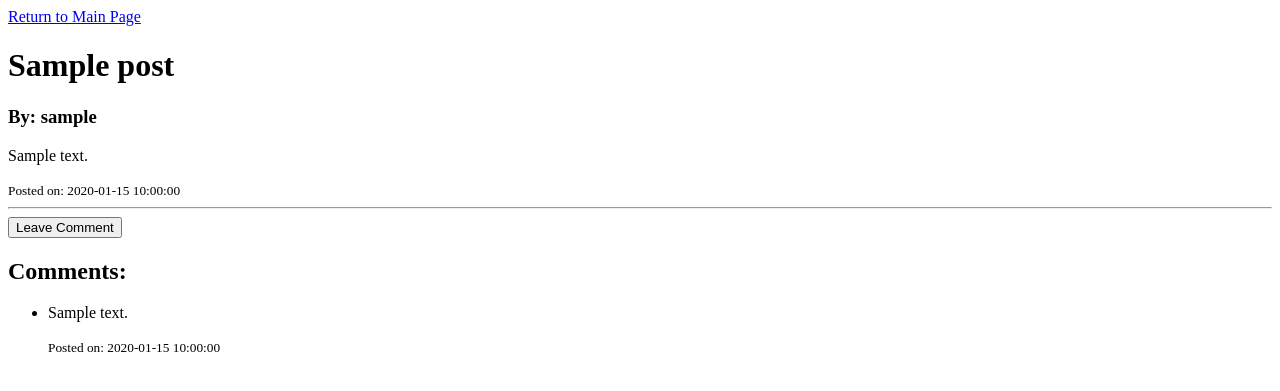
After one commit to sstafford4/CSE108---Final-Project, a Flask app: page /view_post/1 in a window 1280 px wide. The commit adds this page. Shown: the top 391 px of the page. Run offline with Flask 3, Linux system fonts and the light colour scheme; tables that the repository leaves empty hold one stand-in row (values such as "Sample post").

Commit message:
Commenting system completed.

```diff
--- a/back-end/main.py
+++ b/back-end/main.py
@@ -1,4 +1,4 @@
-from flask import render_template, request, url_for, redirect, flash, session, Flask
+from flask import render_template, request, url_for, redirect, flash, session, Flask, jsonify
 from flask_sqlalchemy import SQLAlchemy
 # from config import app, db
 # from models import User, Topic, Posts
@@ -111,6 +111,32 @@ class Posts(db.Model):
             'updated_at': self.updated_at.isoformat()
         }
 
+class Comments(db.Model):
+    id = db.Column(db.Integer, primary_key=True)
+    post_id = db.Column(db.Integer, db.ForeignKey('posts.id'), nullable=False, index=True)
+    user_id = db.Column(db.Integer, db.ForeignKey('user.id'), nullable=False, index=True)
+    content = db.Column(db.Text, nullable=False)
+    created_at = db.Column(db.DateTime, default=datetime.now)
+
+    # Relationships
+    user = db.relationship('User', backref=db.backref('comments', lazy='dynamic'))
+    post = db.relationship('Posts', backref=db.backref('comments', lazy='dynamic'))
+
+    def __init__(self, post_id, user_id, content):
+        self.post_id = post_id
+        self.user_id = user_id
+        self.content = content
+
+    def to_json(self):
+        return {
+            'id': self.id,
+            'post_id': self.post_id,
+            'user_id': self.user_id,
+            'content': self.content,
+            'created_at': self.created_at.isoformat()
+        }
+
+
 app.secret_key = 'your_secret_key_here'  # Change this to a secure random key
 
 
@@ -127,41 +153,6 @@ def logout():
     # Redirect to the login page
     return redirect(url_for('login'))  # Assuming 'login' is the name of the login route
 
-# @app.route('/main_page')
-# def main_page():
-#     # Ensure the user is logged in, and retrieve the username from session
-#     if 'logged_in' in session:
-#         user_id = session['user_id']
-#         username = session.get('username')  # Retrieve the username from session
-#
-#         all_topics = Topic.query.all()
-#         relevant_posts = Posts.query.all()
-#
-#         return render_template('main_page.html', all_topics=all_topics, posts=relevant_posts, username=username)
-#     else:
-#         flash("You need to log in first.")
-#         return redirect(url_for('login'))
-# @app.route('/main_page')
-# def main_page():
-#     # Ensure the user is logged in, and retrieve the username from session
-#     if 'logged_in' in session:
-#         user_id = session['user_id']
-#         username = session.get('username')  # Retrieve the username from session
-#
-#         # Get the user object from the database
-#         user = User.query.get(user_id)
-#
-#         # Get the topics the user is following
-#         followed_topics = user.followed_topics
-#         all_topics = Topic.query.all()
-#
-#         # Get the posts for the topics the user is following
-#         relevant_posts = Posts.query.filter(Posts.topic_id.in_([topic.id for topic in followed_topics])).all()
-#
-#         return render_template('main_page.html', all_topics=all_topics, followed_topics=followed_topics, posts=relevant_posts, username=username)
-#     else:
-#         flash("You need to log in first.")
-#         return redirect(url_for('login'))
 @app.route('/main_page')
 def main_page():
     # Ensure the user is logged in, and retrieve the username from session
@@ -336,41 +327,6 @@ def unfollow_topic(topic_id):
         flash("You need to log in first.")
         return redirect(url_for('login'))
 
-# @app.route('/search_posts', methods=['GET'])
-# def search_posts():
-#     user_id = session['user_id']
-#     username = session['username']
-#     query = request.args.get('query', '').strip()  # Get the search query from the URL parameters
-#
-#     if not query:
-#         flash("Please enter a search query.")
-#         return redirect(url_for('main_page'))
-#
-#     # Perform the search: find posts by topic name or user username
-#     posts_by_topic = Posts.query.join(Topic).filter(Topic.name.ilike(f"%{query}%")).all()
-#     posts_by_user = Posts.query.join(User).filter(User.username.ilike(f"%{query}%")).all()
-#
-#     # Combine results and remove duplicates
-#     search_results = list({post.id: post for post in posts_by_topic + posts_by_user}.values())
-#
-#     # Get the user object from the database
-#     user = User.query.get(user_id)
-#
-#     # Get the topics the user is following
-#     followed_topics = user.followed_topics
-#     all_topics = Topic.query.all()
-#
-#     # Get the posts for the topics the user is following
-#     relevant_posts = Posts.query.filter(Posts.topic_id.in_([topic.id for topic in followed_topics])).all()
-#
-#     # Get a list of topic IDs that the user is following
-#     followed_topic_ids = [topic.id for topic in followed_topics]
-#
-#     return render_template('main_page.html', search_results=search_results, query=query,all_topics=all_topics,
-#                                followed_topic_ids=followed_topic_ids,
-#                                posts=relevant_posts,
-#                                username=username)
-
 @app.route('/search_posts', methods=['GET'])
 def search_posts():
     user_id = session.get('user_id')
@@ -411,6 +367,80 @@ def search_posts():
                                    username=username)
 
 
+@app.route('/submit_comment', methods=['POST'])
+def submit_comment():
+    user_id = session.get('user_id')
+    username = session.get('username')
+
+    # Get data from form
+    post_id = request.form.get('post_id')
+    content = request.form.get('content')
+
+    # Ensure user is logged in
+    if not user_id:
+        flash("You must be logged in to submit a comment.")
+        return redirect(url_for('login'))
+
+    user = User.query.get(user_id)
+
+    # Validate required fields
+    if not post_id or not content.strip():
+        flash("Comment content cannot be empty.")
+        return redirect(url_for('view_post', post_id=post_id))
+
+    # Create a new comment instance
+    comment = Comments(post_id=post_id, user_id=user_id, content=content)
+    try:
+        db.session.add(comment)
+        db.session.commit()
+        flash("Comment submitted successfully!")
+
+        # Redirect back to the post page to reload with the new comment
+        return redirect(url_for('view_post', post_id=post_id))
+
+    except Exception as e:
+        db.session.rollback()
+        flash(f"An error occurred: {str(e)}")
+        return redirect(url_for('view_post', post_id=post_id))
+
+
+@app.route('/view_post/<int:post_id>', methods=['GET', 'POST'])
+def view_post(post_id):
+    user_id = session.get('user_id')
+    username = session.get('username')
+
+    # Get the post by ID (single post)
+    post = Posts.query.get(post_id)
+
+    if post is None:
+        # Handle the case where the post does not exist
+        return "Post not found", 404
+
+    # Prepare post_info as a dictionary for the template
+    post_info = {
+        "id": post.id,
+        "poster_id": post.poster_id,
+        "poster_username": post.poster_username,
+        "title": post.title,
+        "content": post.content,
+        "created_at": post.created_at
+    }
+
+    # Get all comments associated with the post
+    comments = Comments.query.filter_by(post_id=post_id).order_by(Comments.created_at.desc()).all()
+
+    # Prepare comment_info for rendering
+    comment_info = [
+        {
+            "content": comment.content,
+            "created_at": comment.created_at
+        }
+        for comment in comments
+    ]
+
+    # Render the template with post and comment information
+    return render_template('view_post.html', post_info=post_info, comment_info=comment_info)
+
 
 if __name__ == '__main__':
     with app.app_context():
--- /dev/null
+++ b/back-end/templates/view_post.html
@@ -0,0 +1,70 @@
+<!DOCTYPE html>
+<html lang="en">
+    <head>
+        <title>Post Details</title>
+        <meta charset="UTF-8">
+        <meta name="viewport" content="width=device-width, initial-scale=1.0">
+        <script>
+            // Function to toggle visibility of the comment form
+            function toggleCommentBox(postId) {
+                const commentBox = document.getElementById(`comment-box-${postId}`);
+                if (commentBox.style.display === "none") {
+                    commentBox.style.display = "block";
+                } else {
+                    commentBox.style.display = "none";
+                }
+            }
+        </script>
+    </head>
+
+    <body>
+
+        <a href="/main_page">Return to Main Page</a>
+
+        <!-- Display the post information -->
+        <div>
+            <h1>{{ post_info.title }}</h1>
+            <h3>By: {{ post_info.poster_username }}</h3>
+            <p>{{ post_info.content }}</p>
+            <small>Posted on: {{ post_info.created_at }}</small>
+        </div>
+
+        <hr>
+
+        <!-- Leave Comment Button -->
+        <button class="leave-comment-btn" onclick="toggleCommentBox({{ post_info.id }})">Leave Comment</button>
+
+        <!-- Comment Box -->
+        <div id="comment-box-{{ post_info.id }}" class="comment-box" style="display: none;">
+            <form action="{{ url_for('submit_comment', post_id=post_info.id) }}" method="POST">
+                <!-- Hidden field for post ID -->
+                <input type="hidden" name="post_id" value="{{ post_info.id }}">
+
+                <!-- Textarea for the comment -->
+                <textarea name="content" id="comment-text-{{ post_info.id }}" placeholder="Write your comment here..." required></textarea>
+
+                <!-- Submit button -->
+                <button type="submit">Submit Comment</button>
+            </form>
+        </div>
+
+        <!-- Display the comments section -->
+        <div>
+            <h2>Comments:</h2>
+
+            {% if comment_info %}
+                <ul>
+                    {% for comment in comment_info %}
+                        <li>
+                            <p>{{ comment.content }}</p>
+                            <small>Posted on: {{ comment.created_at }}</small>
+                        </li>
+                    {% endfor %}
+                </ul>
+            {% else %}
+                <p>No comments yet.</p>
+            {% endif %}
+        </div>
+
+    </body>
+</html>
```
Also changed, not shown: back-end/templates/main_page.html (+19 -32 lines).
